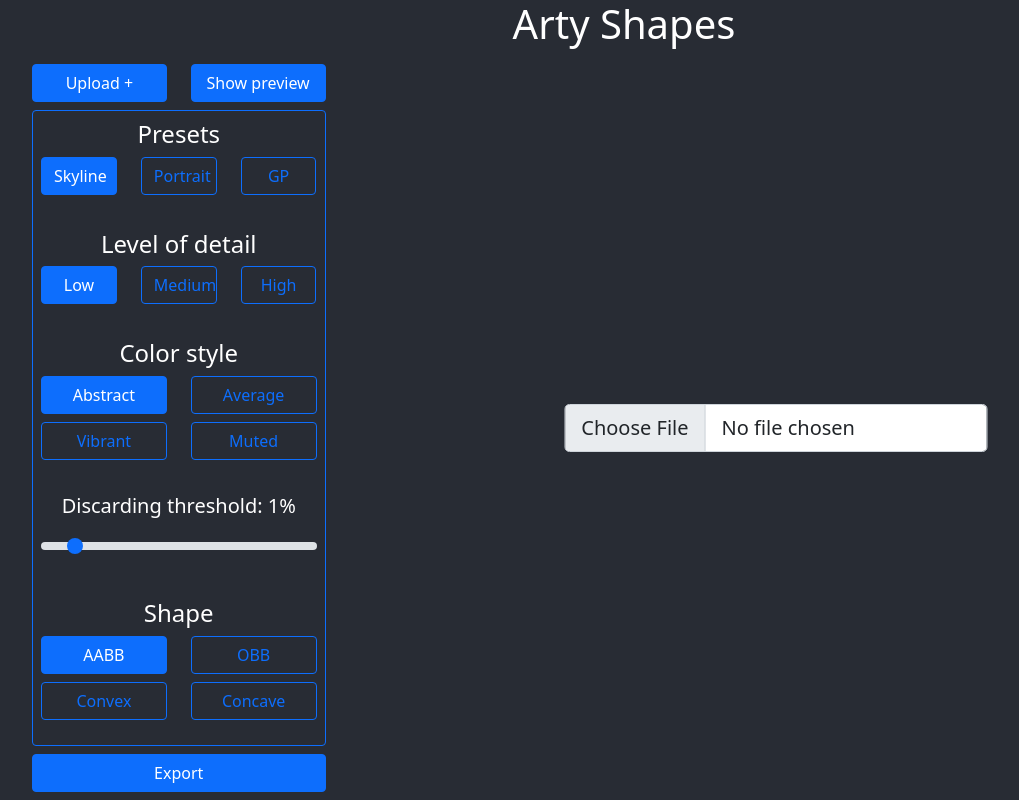
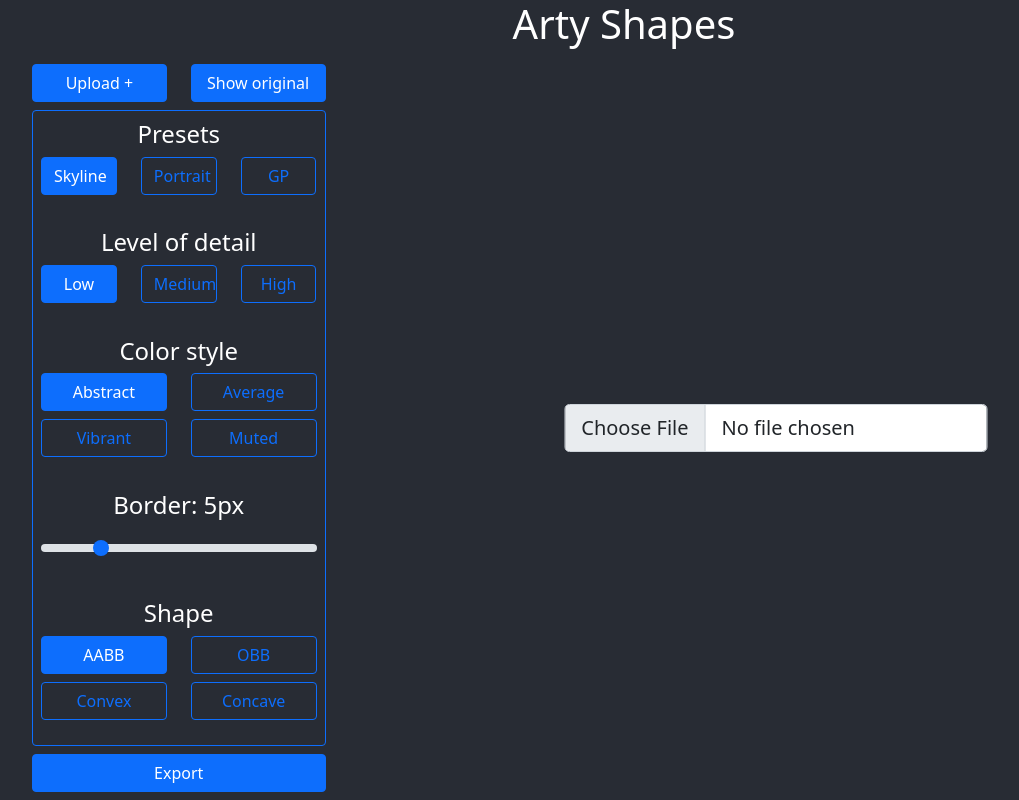
Before and after one commit to gwauge/arty-shapes, a React (Create React App) app: page / in a window 1280 px wide. Shown: the whole page, without its empty margins (16-1035 px from the left). Built offline with nearby package versions, Linux system fonts and the light colour scheme; the HTML template or start-up script is replaced by a standard one.

Commit message:
Feat: further work on UI
- still broken
- img state doesn't get updated, before shapify() is being called

```diff
--- a/src/App.tsx
+++ b/src/App.tsx
@@ -1,8 +1,7 @@
-import React from 'react';
+import { useState } from 'react';
 import './styles/App.css';
 import 'bootstrap/dist/css/bootstrap.min.css';
 import shapify, { canvas as ascanvas } from './utils/shapify';
-import { randomizeSelect } from './utils';
 
 const HEIGHT = 254;
 const TEST_IMG = 1;
@@ -11,11 +10,33 @@ const TOLERANCE = 1;
 
 function App() {
 
-  const [img, setImg] = React.useState<string | null>(null);
-  const [showPreview, setShowPreview] = React.useState(false);
-  const [imageChanged, setImageChanged] = React.useState(true);
-  const [discard, setDiscard] = React.useState(DISCARD_THRESHOLD);
-  const [tolerance, setTolerance] = React.useState(TOLERANCE);
+  const [img, setImg] = useState<string | null>(null);
+  const [showPreview, setShowPreview] = useState(true);
+  const [imageChanged, setImageChanged] = useState(false);
+  const [modelName, setModelName] = useState("ADE20K");
+  const [quantizationBytes, setQuantizationBytes] = useState(2);
+  const [discard, setDiscard] = useState(DISCARD_THRESHOLD);
+  const [tolerance, setTolerance] = useState(TOLERANCE);
+  const [color, setColor] = useState("abstract");
+  const [border, setBorder] = useState(5);
+  const [lod, setLod] = useState("low");
+  const [shape, setShape] = useState("aabb");
+
+  function startShapification() {
+    if (img) {
+      // setShowPreview(true);
+      shapify(
+        imageChanged,
+        modelName,
+        quantizationBytes,
+        color,
+        discard,
+        tolerance,
+        shape,
+        border
+      )
+    }
+  }
 
   return (
     <div className="App">
@@ -31,6 +52,7 @@ function App() {
           style={{ gridArea: "parameter" }}
         >
 
+          {/* upload and switch buttons */}
           <div id="button-container" className='row'>
             <div className="col-6">
               <button className='btn btn-primary w-100'>Upload +</button>
@@ -43,10 +65,13 @@ function App() {
             </div>
           </div>
 
-          <div
+          <form
+            name='parameters'
             id="middle"
+            onSubmit={e => e.preventDefault()}
             className='flex-grow-1 border rounded border-primary d-flex flex-column justify-content-around px-2'
           >
+            {/* presets */}
             <div className='mb-3'>
               <h4>Presets</h4>
               <div className='row'>
@@ -67,96 +92,138 @@ function App() {
               </div>
             </div>
 
+            {/* level of detail */}
             <div className='mb-3'>
               <h4>Level of detail</h4>
+
               <div className='row'>
-                <div className='col-4'>
-                  <input type="radio" className="btn-check" name="options-lod" id="lod-low" autoComplete="off" defaultChecked />
-                  <label className="btn btn-outline-primary w-100" htmlFor="lod-low">Low</label>
+                <div className="col-4">
+                  <button className={`btn btn${lod !== "low" ? "-outline" : ""}-primary w-100`} onClick={() => {
+                    setLod("low");
+                    startShapification();
+                  }}>Low</button>
                 </div>
-
-                <div className='col-4'>
-                  <input type="radio" className="btn-check" name="options-lod" id="lod-medium" autoComplete="off" />
-                  <label className="btn btn-outline-primary w-100" htmlFor="lod-medium">Medium</label>
+                <div className="col-4">
+                  <button className={`btn btn${lod !== "medium" ? "-outline" : ""}-primary w-100`} onClick={() => {
+                    setLod("medium");
+                    startShapification();
+                  }}>Medium</button>
                 </div>
-
-                <div className='col-4'>
-                  <input type="radio" className="btn-check" name="options-lod" id="lod-high" autoComplete="off" />
-                  <label className="btn btn-outline-primary w-100" htmlFor="lod-high">High</label>
+                <div className="col-4">
+                  <button className={`btn btn${lod !== "high" ? "-outline" : ""}-primary w-100`} onClick={() => {
+                    setLod("high");
+                    startShapification();
+                  }}>High</button>
                 </div>
               </div>
             </div>
 
+            {/* color style */}
             <div className='mb-3'>
               <h4>Color style</h4>
-              <div className='row gap-y-1'>
-                <div className='col-6 mb-2'>
-                  <input type="radio" className="btn-check" name="options-color" id="color-abstract" autoComplete="off" defaultChecked />
-                  <label className="btn btn-outline-primary w-100" htmlFor="color-abstract">Abstract</label>
+              <div className='row mb-2'>
+                <div className="col-6">
+                  <button className={`btn btn${color !== "abstract" ? "-outline" : ""}-primary w-100`} onClick={() => {
+                    setColor("abstract");
+                    startShapification();
+                  }}>Abstract</button>
                 </div>
+                <div className="col-6">
+                  <button className={`btn btn${color !== "average" ? "-outline" : ""}-primary w-100`} onClick={() => {
+                    setColor("average");
+                    startShapification();
+                  }}>Average</button>
+                </div>
+              </div>
 
-                <div className='col-6 mb-2'>
-                  <input type="radio" className="btn-check" name="options-color" id="color-average" autoComplete="off" />
-                  <label className="btn btn-outline-primary w-100" htmlFor="color-average">Average</label>
+              <div className='row'>
+                <div className="col-6">
+                  <button className={`btn btn${color !== "vibrant" ? "-outline" : ""}-primary w-100`} onClick={() => {
+                    setColor("vibrant");
+                    startShapification();
+                  }}>Vibrant</button>
                 </div>
-
-                <div className='col-6'>
-                  <input type="radio" className="btn-check" name="options-color" id="color-vibrant" autoComplete="off" />
-                  <label className="btn btn-outline-primary w-100" htmlFor="color-vibrant">Vibrant</label>
-                </div>
-
-                <div className='col-6'>
-                  <input type="radio" className="btn-check" name="options-color" id="color-muted" autoComplete="off" />
-                  <label className="btn btn-outline-primary w-100" htmlFor="color-muted">Muted</label>
+                <div className="col-6">
+                  <button className={`btn btn${color !== "muted" ? "-outline" : ""}-primary w-100`} onClick={() => {
+                    setColor("muted");
+                    startShapification();
+                  }}>Muted</button>
                 </div>
               </div>
             </div>
 
-            {/* discarding threshold */}
+            {/* border */}
             <div className='mb-3'>
               <label className='form-label' htmlFor='input-discard'>
-                <h5>Discarding threshold: {Math.floor(discard * 100)}%</h5>
+                <h4>Border: {border}px</h4>
               </label>
               <input
                 id="input-discard"
                 className='form-range'
                 type="range"
-                min={0} max={0.1} step={0.01}
-                defaultValue={discard}
-                onChange={e => setDiscard(parseFloat(e.target.value))}
-                title="Discard elements whose bounding box area is less than the specified value of the total image area"
+                min={0} max={25} step={1}
+                defaultValue={border}
+                onChange={e => setBorder(parseInt(e.target.value))}
+                title="Thickness of the border around each segment"
               />
             </div>
 
+            {/* shape */}
             <div className='mb-3'>
               <h4>Shape</h4>
-              <div className='row gap-y-1'>
-                <div className='col-6 mb-2'>
-                  <input type="radio" className="btn-check" name="options-shape" id="shape-aabb" autoComplete="off" defaultChecked />
-                  <label className="btn btn-outline-primary w-100" htmlFor="shape-aabb">AABB</label>
+              <div className='row mb-2'>
+                <div className="col-6">
+                  <button className={`btn btn${shape !== "aabb" ? "-outline" : ""}-primary w-100`} onClick={() => {
+                    setShape("aabb");
+                    startShapification();
+                  }}>AABB</button>
                 </div>
+                <div className="col-6">
+                  <button className={`btn btn${shape !== "obb" ? "-outline" : ""}-primary w-100`} onClick={() => {
+                    setShape("obb");
+                    startShapification();
+                  }}>OBB</button>
+                </div>
+              </div>
 
-                <div className='col-6 mb-2'>
-                  <input type="radio" className="btn-check" name="options-shape" id="shape-obb" autoComplete="off" />
-                  <label className="btn btn-outline-primary w-100" htmlFor="shape-obb">OBB</label>
+              <div className='row'>
+                <div className="col-6">
+                  <button className={`btn btn${shape !== "convex" ? "-outline" : ""}-primary w-100`} onClick={() => {
+                    setShape("convex");
+                    startShapification();
+                  }}>Convex</button>
                 </div>
-
-                <div className='col-6'>
-                  <input type="radio" className="btn-check" name="options-shape" id="shape-convex" autoComplete="off" />
-                  <label className="btn btn-outline-primary w-100" htmlFor="shape-convex">Convex</label>
-                </div>
-
-                <div className='col-6'>
-                  <input type="radio" className="btn-check" name="options-shape" id="shape-concave" autoComplete="off" />
-                  <label className="btn btn-outline-primary w-100" htmlFor="shape-concave">Concave</label>
+                <div className="col-6">
+                  <button className={`btn btn${shape !== "concave" ? "-outline" : ""}-primary w-100`} onClick={() => {
+                    setShape("concave");
+                    startShapification();
+                  }}>Concave</button>
                 </div>
               </div>
             </div>
-
-          </div>
+          </form>
 
           <div id="export-container">
-            <button className='btn btn-primary w-100'>Export</button>
+
+            <button className='btn btn-primary w-100' onClick={e => {
+              e.preventDefault();
+              function download(filename: string, content: string) {
+                var element = document.createElement('a');
+                element.setAttribute('href', 'data:text/plain;charset=utf-8,' + encodeURIComponent(content));
+                element.setAttribute('download', filename);
+
+                element.style.display = 'none';
+                document.body.appendChild(element);
+
+                element.click();
+
+                document.body.removeChild(element);
+              }
+
+              // Start file download.
+              if (ascanvas) download("artyshapes.svg", ascanvas.toSVG());
+              else alert("Canvas is not ready yet!");
+            }}>Export</button>
           </div>
 
         </div>
@@ -186,6 +253,8 @@ function App() {
                   if (t.files && t.files.length > 0) {
                     const f = t.files[0];
                     setImg(URL.createObjectURL(f));
+                    setImageChanged(true);
+                    startShapification();
                   }
                 }} />
               </div>
@@ -194,6 +263,7 @@ function App() {
         </div>
 
       </main>
+      <canvas id="seg-canvas" className='border border-dark border-2 m-auto' height={250} style={{ display: "none" }} />
     </div>
 
   );
```
Also changed, not shown: src/utils/shapify.ts (+42 -38 lines).
